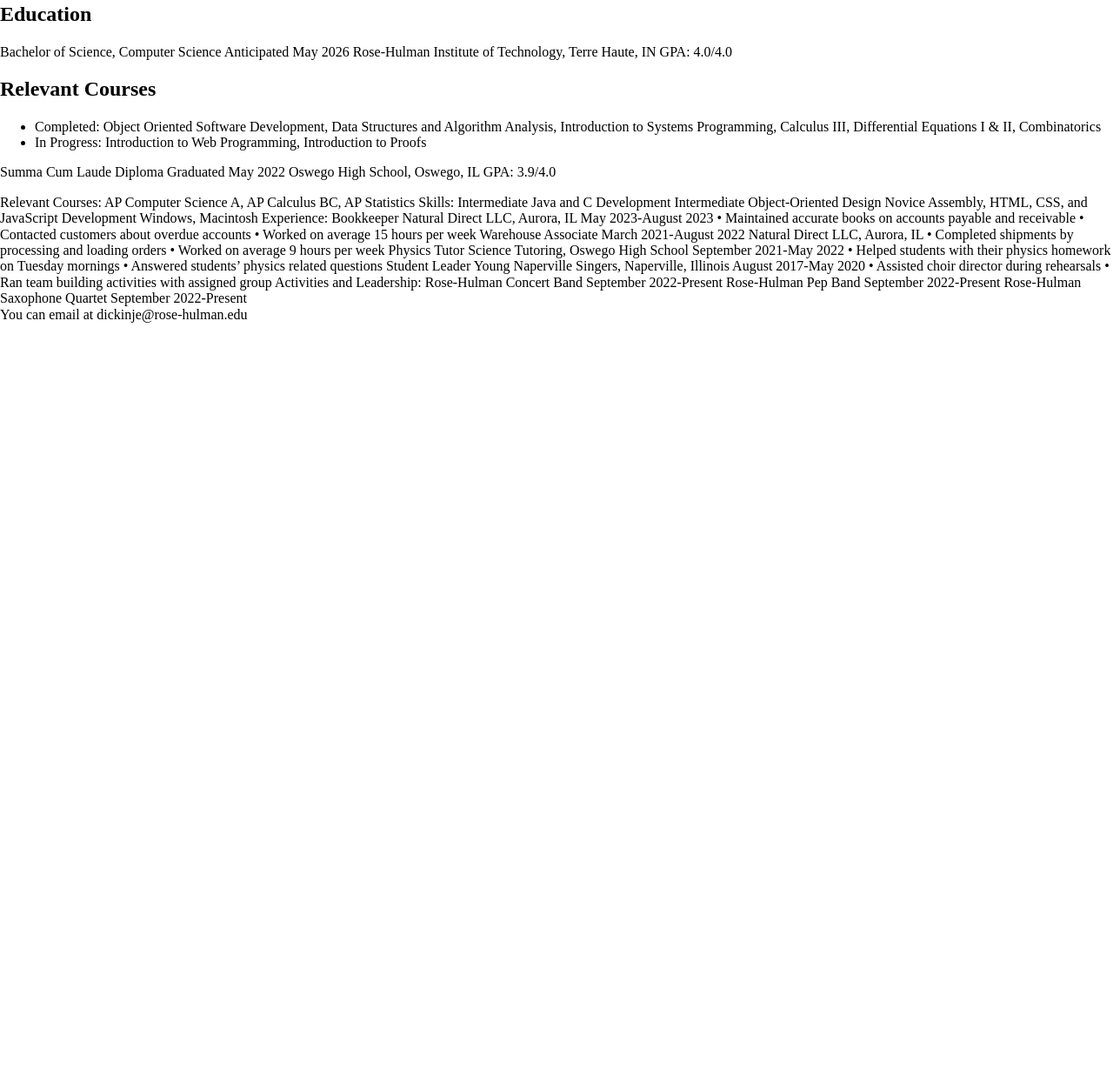
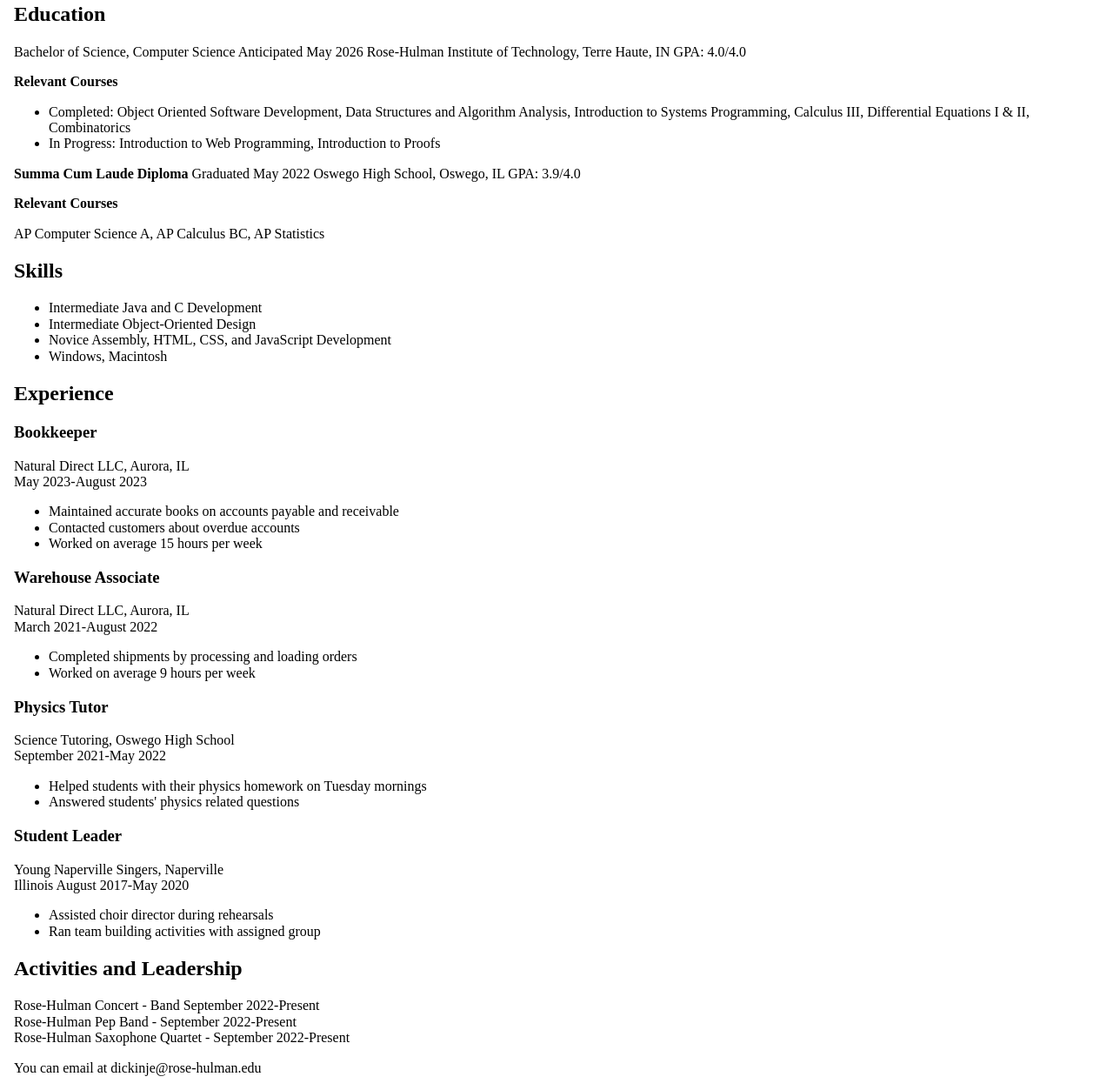
Before and after one commit to rhit-dickinje/rhit-dickinje.github.io, a plain HTML site: page resume.html in a window 1280 px wide. Shown: the part 290-1543 px from the top of the page at 87% size. Before the commit the page ends 800 px from the top, so only its background shows below. Drawn offline with Linux system fonts and the light colour scheme.

Commit message:
Resume sections formatted

```diff
--- a/resume.html
+++ b/resume.html
@@ -10,64 +10,96 @@
     <link rel="icon" href="images/favicon.png" />
 </head>
 
-<body id="about">
+<body id="resume">
     <nav>
         <li><a href="index.html">About</a></li>
         <li><a href="portfolio.html">Portfolio</a></li>
         <li><a href="resume.html">Resume</a></li>
     </nav>
     <main>
+        <section>
             <h1>Resume</h1>
-        <p>346 Morgan Valley Dr, Oswego, IL 60543</p>
-        <p>dickinje@rose-hulman.edu | (630) 286-1179</p>
+            <p>346 Morgan Valley Dr, Oswego, IL 60543<br>
+                dickinje@rose-hulman.edu | (630) 286-1179</p>
+        </section>
 
+        <section>
             <h2>Objective</h2>
             <p>Sophomore computer science major seeking an internship in the summer of 2024</p>
+        </section>
 
+        <section>
             <h2>Education</h2>
+
             <p>Bachelor of Science, Computer Science Anticipated May 2026
                 Rose-Hulman Institute of Technology, Terre Haute, IN GPA: 4.0/4.0</p>
 
-        <h2>Relevant Courses</h2>
+            <strong>Relevant Courses</strong>
             <ul>
-            <li>Completed: Object Oriented Software Development, Data Structures and Algorithm Analysis, Introduction to
+                <li>Completed: Object Oriented Software Development, Data Structures and Algorithm Analysis,
+                    Introduction to
                     Systems Programming, Calculus III, Differential Equations I & II, Combinatorics</li>
                 <li>In Progress: Introduction to Web Programming, Introduction to Proofs</li>
             </ul>
-        <p>Summa Cum Laude Diploma Graduated May 2022
+            <p><strong>Summa Cum Laude Diploma</strong> Graduated May 2022
                 Oswego High School, Oswego, IL GPA: 3.9/4.0</p>
 
-        Relevant Courses: AP Computer Science A, AP Calculus BC, AP Statistics
+            <strong>Relevant Courses</strong>
+            <p>AP Computer Science A, AP Calculus BC, AP Statistics</p>
+        </section>
 
-        Skills:
-        Intermediate Java and C Development
-        Intermediate Object-Oriented Design
-        Novice Assembly, HTML, CSS, and JavaScript Development
-        Windows, Macintosh
+        <section>
+            <h2>Skills</h2>
+            <ul>
+                <li>Intermediate Java and C Development</li>
+                <li>Intermediate Object-Oriented Design</li>
+                <li>Novice Assembly, HTML, CSS, and JavaScript Development</li>
+                <li>Windows, Macintosh</li>
+            </ul>
+        </section>
 
-        Experience:
-        Bookkeeper
-        Natural Direct LLC, Aurora, IL May 2023-August 2023
-        • Maintained accurate books on accounts payable and receivable
-        • Contacted customers about overdue accounts
-        • Worked on average 15 hours per week
-        Warehouse Associate March 2021-August 2022
-        Natural Direct LLC, Aurora, IL
-        • Completed shipments by processing and loading orders
-        • Worked on average 9 hours per week
-        Physics Tutor
-        Science Tutoring, Oswego High School September 2021-May 2022
-        • Helped students with their physics homework on Tuesday mornings
-        • Answered students’ physics related questions
-        Student Leader
-        Young Naperville Singers, Naperville, Illinois August 2017-May 2020
-        • Assisted choir director during rehearsals
-        • Ran team building activities with assigned group
+        <section>
+            <h2>Experience</h2>
 
-        Activities and Leadership:
-        Rose-Hulman Concert Band September 2022-Present
-        Rose-Hulman Pep Band September 2022-Present
-        Rose-Hulman Saxophone Quartet September 2022-Present
+            <h3>Bookkeeper</h3>
+            <p>Natural Direct LLC, Aurora, IL<br>
+                May 2023-August 2023</p>
+            <ul>
+                <li>Maintained accurate books on accounts payable and receivable</li>
+                <li>Contacted customers about overdue accounts</li>
+                <li>Worked on average 15 hours per week</li>
+            </ul>
+
+            <h3>Warehouse Associate</h3>
+            <p>Natural Direct LLC, Aurora, IL<br>
+                March 2021-August 2022</p>
+            <ul>
+                <li>Completed shipments by processing and loading orders</li>
+                <li>Worked on average 9 hours per week</li>
+            </ul>
+
+            <h3>Physics Tutor</h3>
+            <p>Science Tutoring, Oswego High School<br>
+                September 2021-May 2022</p>
+            <ul>
+                <li>Helped students with their physics homework on Tuesday mornings</li>
+                <li>Answered students' physics related questions</li>
+            </ul>
+
+            <h3>Student Leader</h3>
+            <p>Young Naperville Singers, Naperville<br>
+                Illinois August 2017-May 2020</p>
+            <ul>
+                <li>Assisted choir director during rehearsals</li>
+                <li>Ran team building activities with assigned group</li>
+            </ul>
+
+            <section>
+                <h2>Activities and Leadership</h2>
+                <p>Rose-Hulman Concert - Band September 2022-Present<br>
+                    Rose-Hulman Pep Band - September 2022-Present<br>
+                    Rose-Hulman Saxophone Quartet - September 2022-Present</p>
+            </section>
 
     </main>
     <footer>
--- a/styles/main.css
+++ b/styles/main.css
@@ -0,0 +1,11 @@
+#about {
+    margin: 1em;
+}
+
+#portfolio {
+    margin: 1em;
+}
+
+#resume {
+    margin: 1em;
+}
```
Lines whose indentation alone changed are shown as unchanged.
